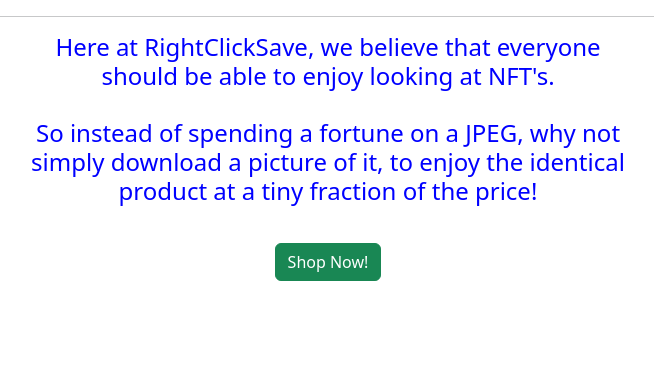
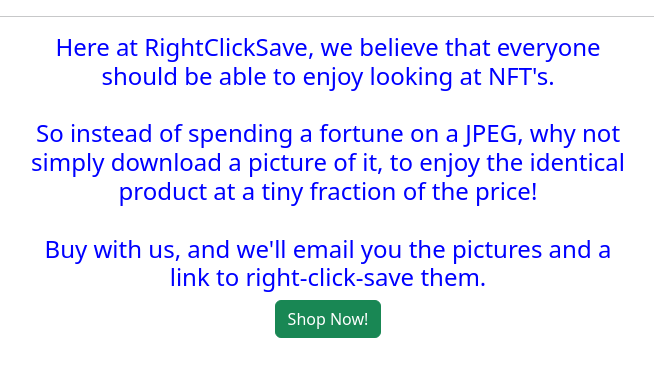
Before and after one commit to 2and20/day-96-ecommerce-store, a Flask app: page /about in a window 1280 px wide. Shown: the part 80-457 px from the top of the page, without its empty margins (312-966 px from the left). Run offline with Flask 2, Linux system fonts and the light colour scheme; some libraries are stand-ins or nearby versions.

Commit message:
live stripe turned on, new favicon, about file changed

```diff
--- a/main.py
+++ b/main.py
@@ -36,11 +36,11 @@
 # stripe.api_key = "sk_test_51LRzYfLZ6eSqh5K0DeRnCpsV3A0wSYIkdXR6REAcCXTiCLLymdXZRt9uECm20ua8bO808AoDuCMzp3r0lQHXO3cZ00rbqOPCFV"
 BASE_URL = 'https://api.stripe.com'
 
-# stripe_keys = {"stripe_secret_key":os.environ["STRIPE_SECRET_KEY"],
-#                "stripe_pub_key":os.environ["STRIPE_PUB_KEY"]}
+stripe_keys = {"stripe_secret_key":os.environ["STRIPE_SECRET_KEY"],
+               "stripe_pub_key":os.environ["STRIPE_PUB_KEY"]}
 #### live keys above, test keys below
-stripe_keys = {"stripe_secret_key":os.environ["STRIPE_TEST_SECRET_KEY"],
-               "stripe_pub_key":os.environ["STRIPE_TEST_PUB_KEY"]}
+# stripe_keys = {"stripe_secret_key":os.environ["STRIPE_TEST_SECRET_KEY"],
+#                "stripe_pub_key":os.environ["STRIPE_TEST_PUB_KEY"]}
 stripe.api_key = stripe_keys["stripe_secret_key"]
 
 # this part is just to redirect after stripe to /success or /cancel
@@ -136,6 +136,7 @@
 
 @app.route('/')
 def homepage():
+    print(os.environ["STRIPE_SECRET_KEY"])
     print(current_user)
     all_items = Items.query.all()
     return render_template("index3.html", user=current_user, all_items=all_items)
@@ -319,7 +320,7 @@
     sender_password = os.environ["SENDER_PASSWORD"]
 
     #start with "Subject:Hello this is the subject line\n\nThis is then the body"
-    send_message = f"Hi {buyer.firstname},<br><br>Your order is:<br><br>{email_body}<br><br><br>Enjoy" \
+    send_message = f"Hi {buyer.firstname},<br><br>Your order is:<br><br>{email_body}<br><br>Enjoy" \
                    f"!<br><br>Don't forget to RightClickSave!"
     send_to_email = buyer.username
     msg = Message("Thank you for your order from RightClickSave",
--- a/templates/about.html
+++ b/templates/about.html
@@ -11,7 +11,8 @@
         So instead of spending a fortune on a JPEG, why not
         simply download a picture of it, to enjoy the identical product
         at a tiny fraction of the price!<br><br>
-        </h4>
+        Buy with us, and we'll email you the pictures and a link
+        to right-click-save them.</h4>
     <a class="btn btn-success" href="{{url_for('homepage')}}">Shop Now!</a>
 </div>
 
```
Also changed, not shown: static/favicon.ico.
